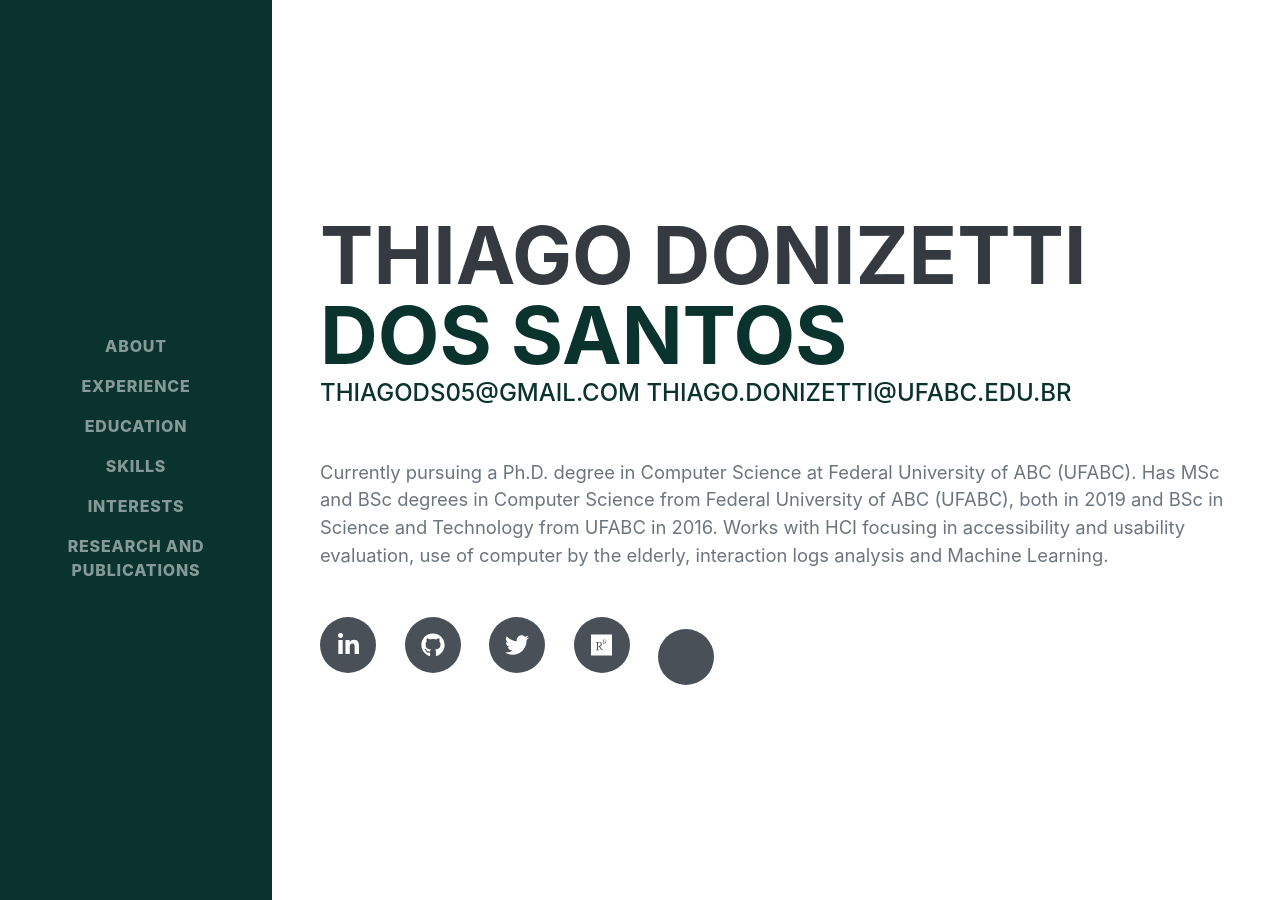
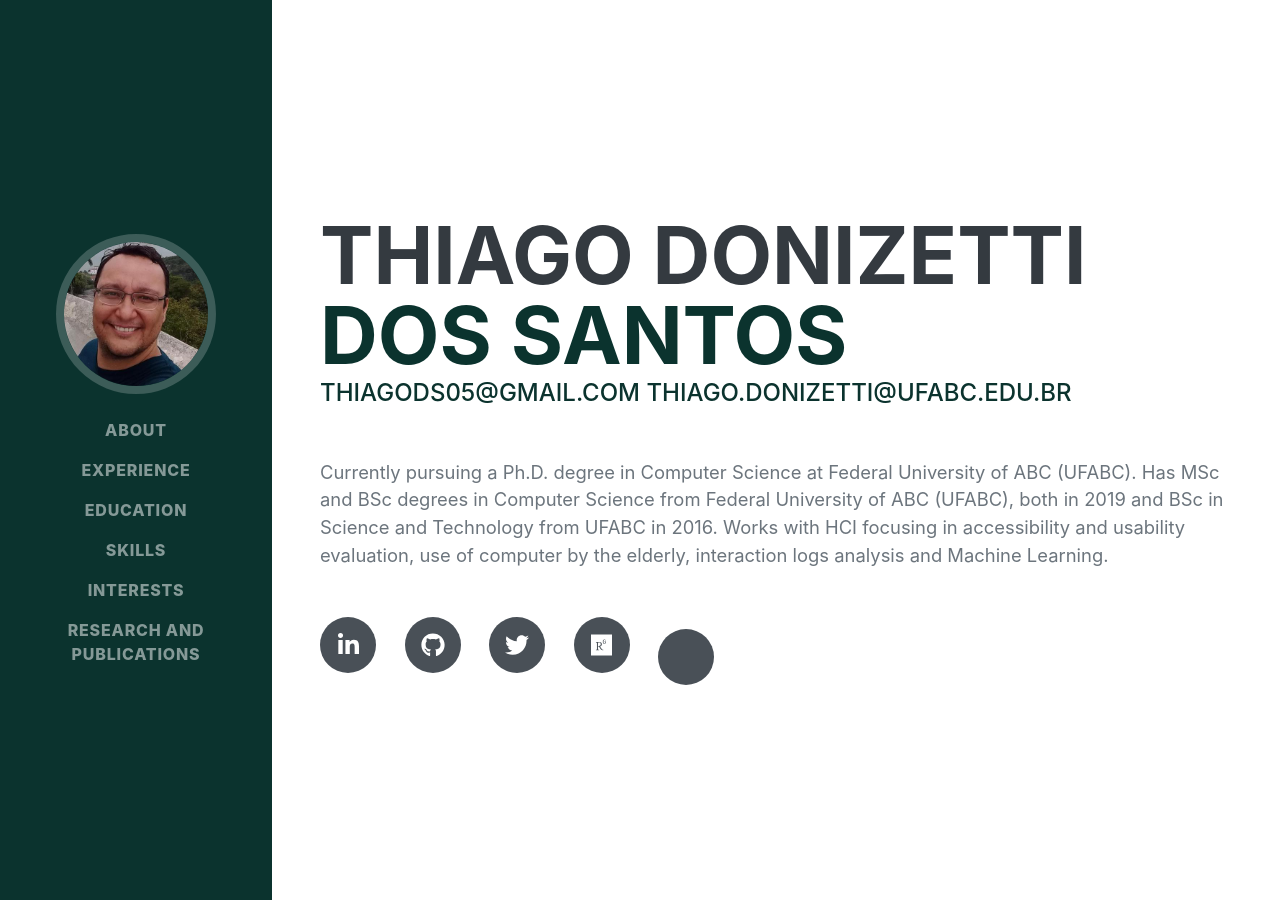
Before and after one commit to thiagodonizetti/thiagodonizetti.github.io, a Jekyll site: the page index.html, which Jekyll copies as it is, in a window 1280 px wide and 900 px high. Built offline with Jekyll 4.4.1, drawn with Linux system fonts in a browser that asks for light colours; some web fonts are replaced; a style sheet for code colours, icons or effects is not loaded.

Commit message:
Update index.html

```diff
--- a/index.html
+++ b/index.html
@@ -3,26 +3,20 @@
     <head>
         <meta charset="utf-8" />
         <meta name="viewport" content="width=device-width, initial-scale=1, shrink-to-fit=no" />
-        <meta name="description" content="" />
-        <meta name="author" content="" />
-        <title>Resume - Start Bootstrap Theme</title>
+        <title>Resume - Thiago Donizetti dos Santos</title>
         <link rel="icon" type="image/x-icon" href="assets/img/favicon.ico" />
-        <!-- Font Awesome icons (free version)-->
         <script src="https://use.fontawesome.com/releases/v5.15.3/js/all.js" crossorigin="anonymous"></script>
         <!-- Google fonts-->
         <link href="https://fonts.googleapis.com/css?family=Saira+Extra+Condensed:500,700" rel="stylesheet" type="text/css" />
         <link href="https://fonts.googleapis.com/css?family=Muli:400,400i,800,800i" rel="stylesheet" type="text/css" />
         <link rel="stylesheet" href="https://cdn.jsdelivr.net/gh/jpswalsh/academicons@1/css/academicons.min.css">
-
-        <!-- Core theme CSS (includes Bootstrap)-->
         <link href="css/styles.css" rel="stylesheet" />
     </head>
-    <body id="page-top">
-        <!-- Navigation-->
+    <body>
         <nav class="navbar navbar-expand-lg navbar-dark bg-primary fixed-top" id="sideNav">
             <a class="navbar-brand js-scroll-trigger" href="#page-top">
                 <span class="d-block d-lg-none">Thiago Donizetti dos Santos</span>
-                <!--span class="d-none d-lg-block"><img class="img-fluid img-profile rounded-circle mx-auto mb-2" src="assets/img/profile.jpg" alt="..." /></span-->
+                <span class="d-none d-lg-block"><img class="img-fluid img-profile rounded-circle mx-auto mb-2" src="assets/img/profile.jpg" alt="..." /></span>
             </a>
             <button class="navbar-toggler" type="button" data-toggle="collapse" data-target="#navbarSupportedContent" aria-controls="navbarSupportedContent" aria-expanded="false" aria-label="Toggle navigation"><span class="navbar-toggler-icon"></span></button>
             <div class="collapse navbar-collapse" id="navbarSupportedContent">
```
